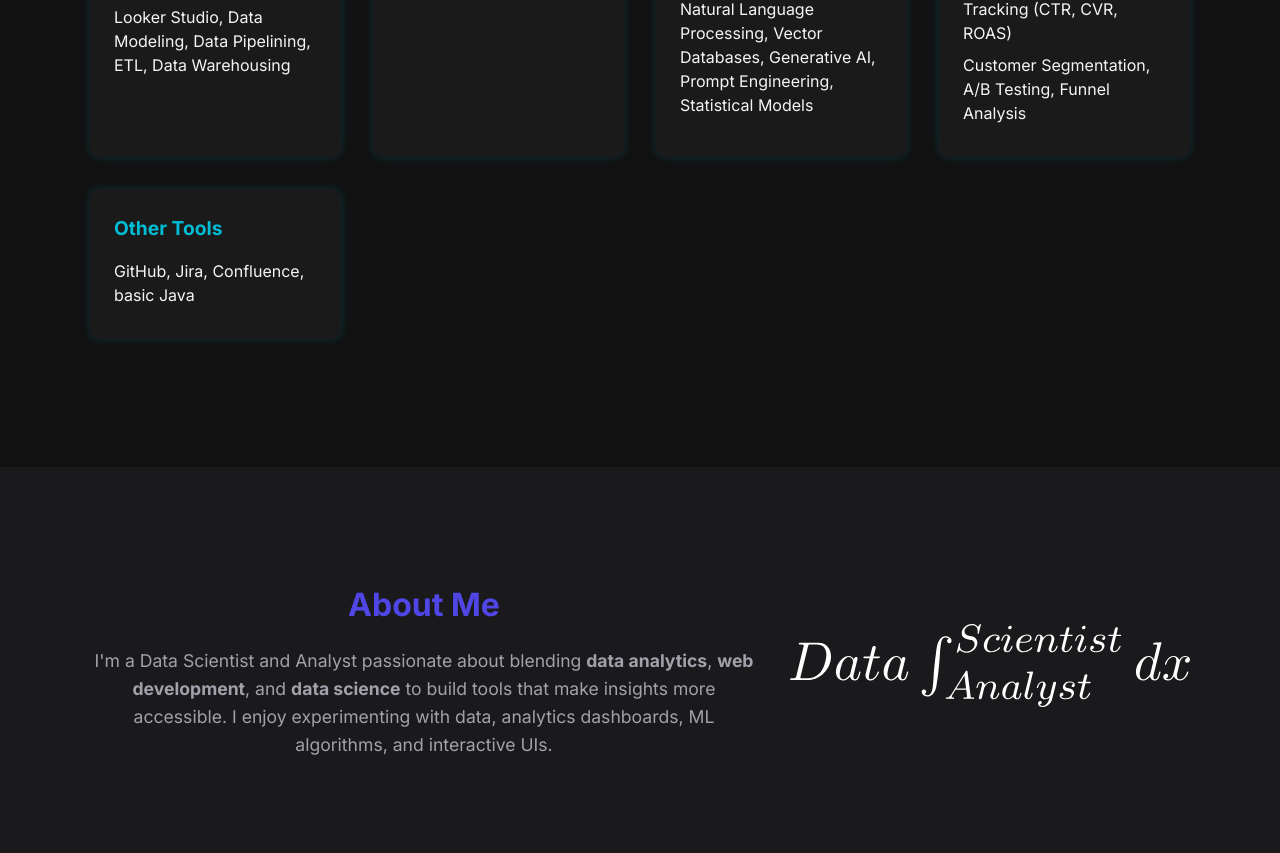
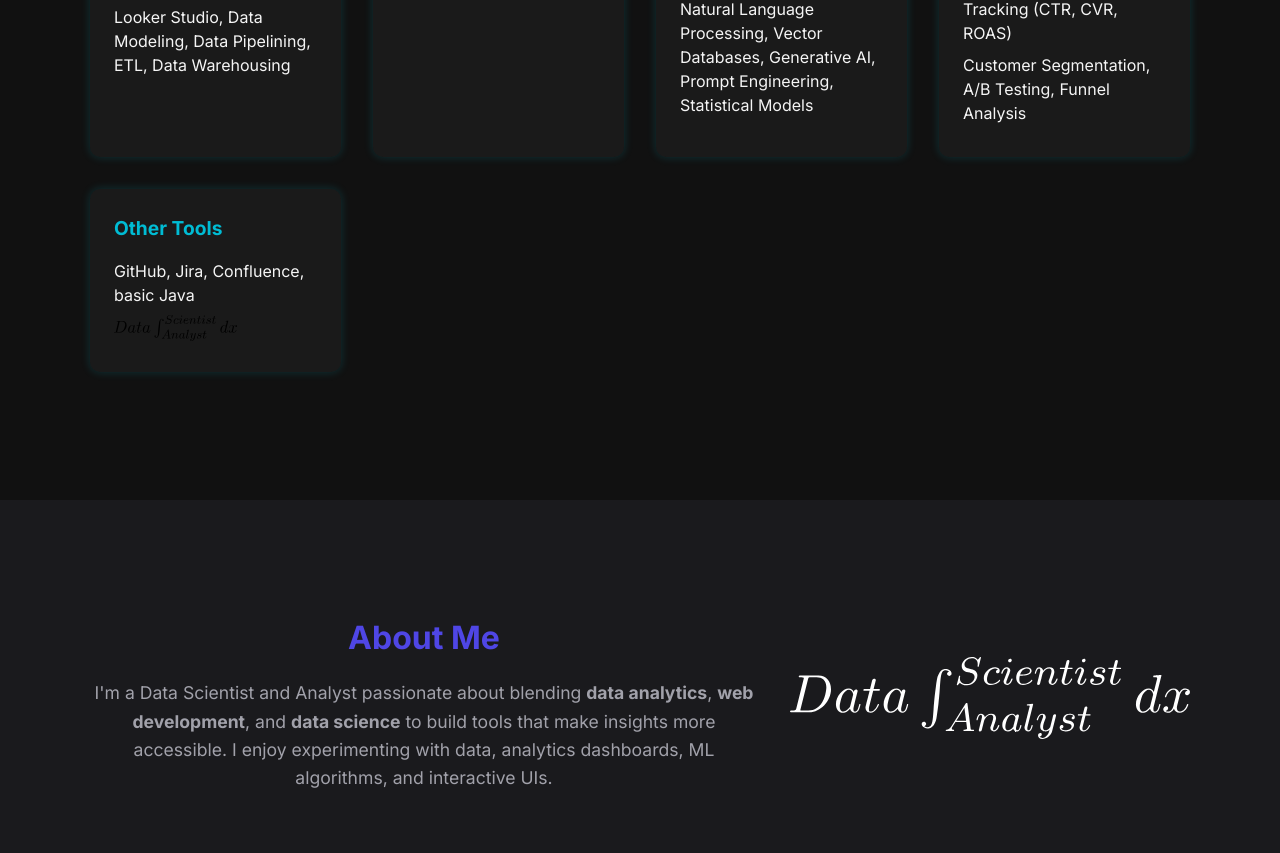
Before and after one commit to Himanshu9501/Himanshu9501.github.io, a plain HTML site: page index.html in a window 1280 px wide. Shown: the part 1227-2080 px from the top of the page. Drawn offline with nearby package versions, Linux system fonts and the light colour scheme.

Commit message:
Integrate SVG for skill representation
Added SVG integration for skills in the Other Tools section.

```diff
--- a/index.html
+++ b/index.html
@@ -102,16 +102,24 @@
             </ul>
           </div>
 
-          <!-- Other Tools -->
-          <div class="skill-category" data-aos="fade-right">
-            <h3>Other Tools</h3>
-            <ul>
-              <li>GitHub, Jira, Confluence, basic Java</li>
-            </ul>
+          <!-- Other Tools + SVG Integration -->
+          <div class="skill-category flex-split" data-aos="fade-right">
+            <div class="skill-text">
+              <h3>Other Tools</h3>
+              <ul>
+                <li>GitHub, Jira, Confluence, basic Java</li>
+              </ul>
+            </div>
+
+            <!-- SVG Skill Integration -->
+            <div class="skill-svg">
+              <img src="assets/Skill-Quotient/intg.svg" alt="Skill Integration" />
+            </div>
           </div>
         </div>
       </div>
     </section>
+
 
 
     <!-- ====== About Section ====== -->
```
